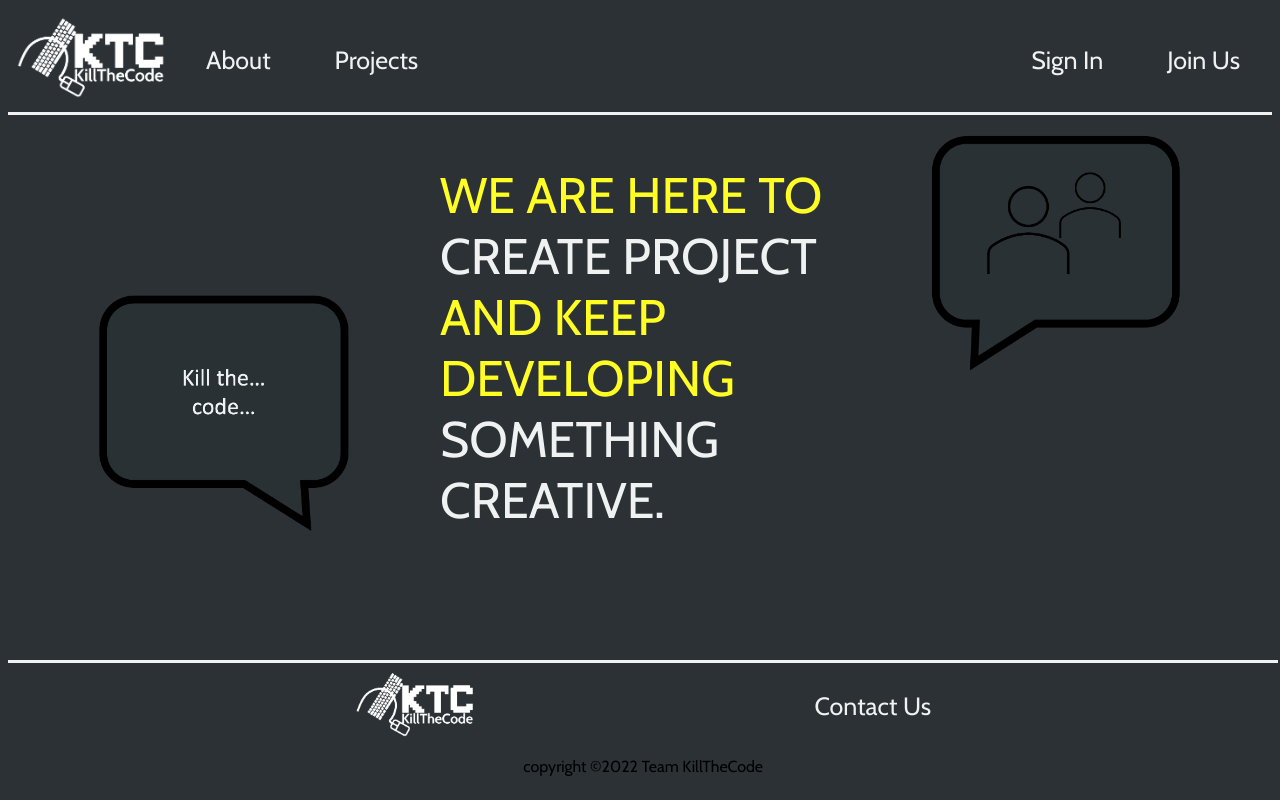
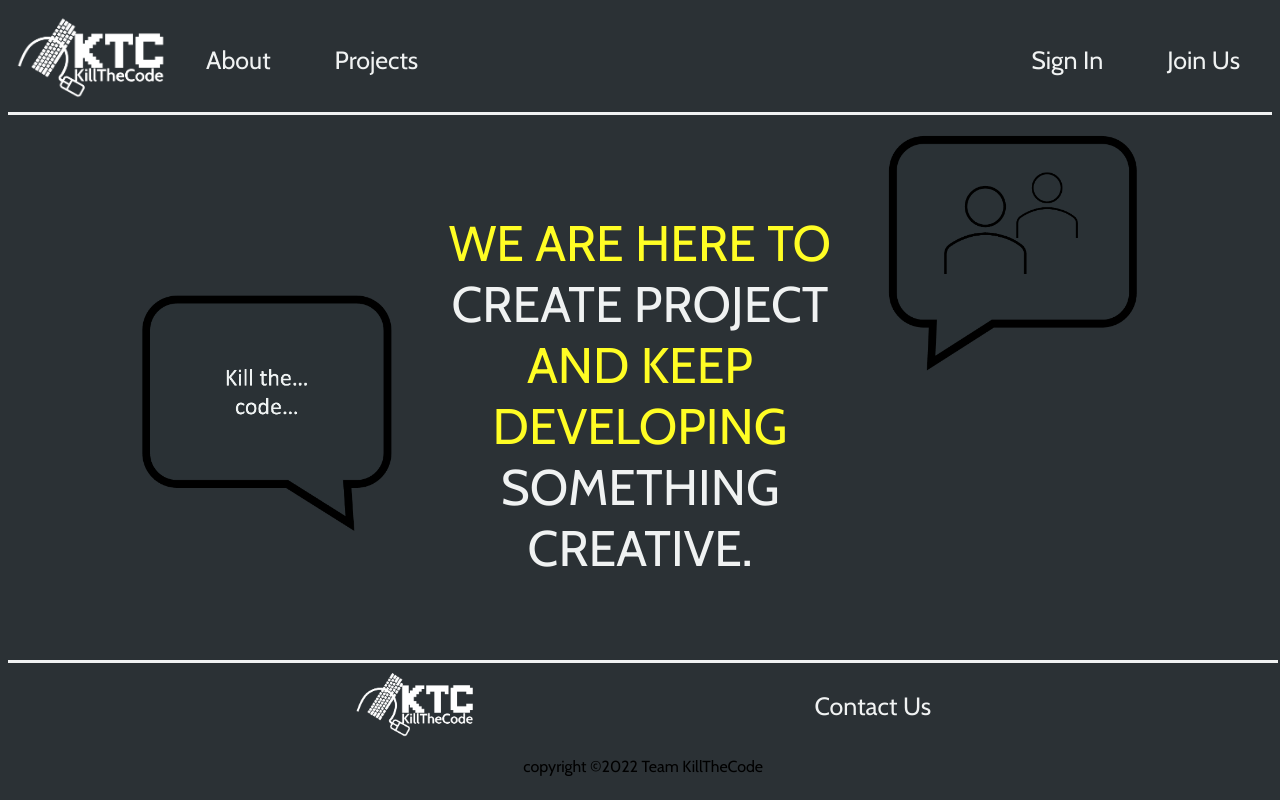
Before and after one commit to Jonghan-park/KillTheCode, a React (Create React App) app in the folder frontend/: page / in a window 1280 px wide. Built offline with nearby package versions, Linux system fonts and the light colour scheme.

Commit message:
Update main height

```diff
--- a/frontend/src/components/Main/Main.css
+++ b/frontend/src/components/Main/Main.css
@@ -1,13 +1,18 @@
 .mainPage{
-  width: 100%;
-
+  display: flex;
+  align-items: center;
+  text-align: center;
+  justify-content: center;
+  min-height: calc(100vh - 124px - 149px);
 }
 .mainContainer{
   display: flex;
-  justify-content: space-evenly;
+  flex-direction: row;
+
 }
 
 .mainMessage p{
+  padding: 3rem;
   width: 400px;
   font-size: 50px;
   color: #FFFD24;
--- a/frontend/src/components/Projects/Project.css
+++ b/frontend/src/components/Projects/Project.css
@@ -7,7 +7,7 @@
   padding: 1rem;
   margin: 40px;
   text-align: left;
-  border-radius: 15px;
+  border-radius: 30px;
   background-color: #2B3135;
 }
 .projectItem img{
--- a/frontend/src/components/Projects/Projects.css
+++ b/frontend/src/components/Projects/Projects.css
@@ -2,8 +2,8 @@
   background-color: #aaaaaa;
   margin-top: 5px;
   width: auto;
- height: auto;
   text-align: center;
+  min-height: calc(100vh - 124px - 140px);
 }
 .ProjectsTitle{
   font-size: 60px;
--- a/frontend/src/index.css
+++ b/frontend/src/index.css
@@ -1,4 +1,5 @@
 body {
   background-color: #2B3135;
   font-family: 'Cabin', sans-serif;
+
 }
```
